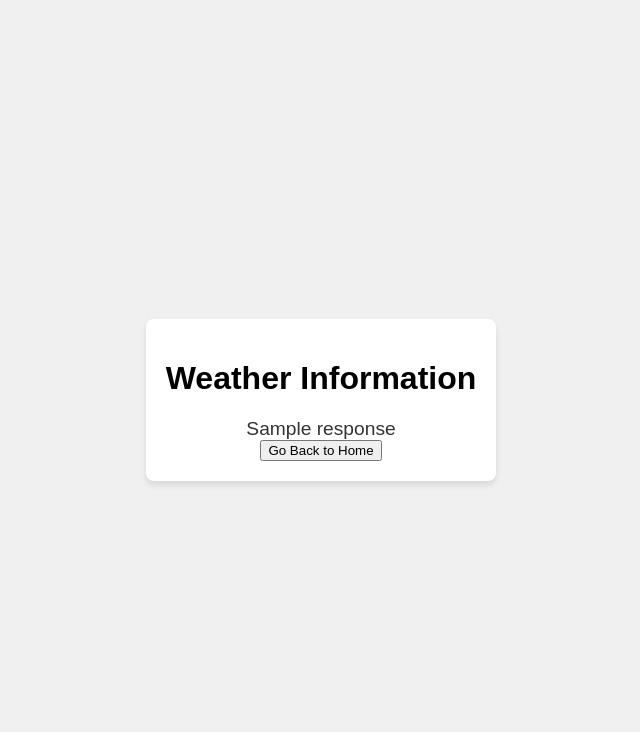
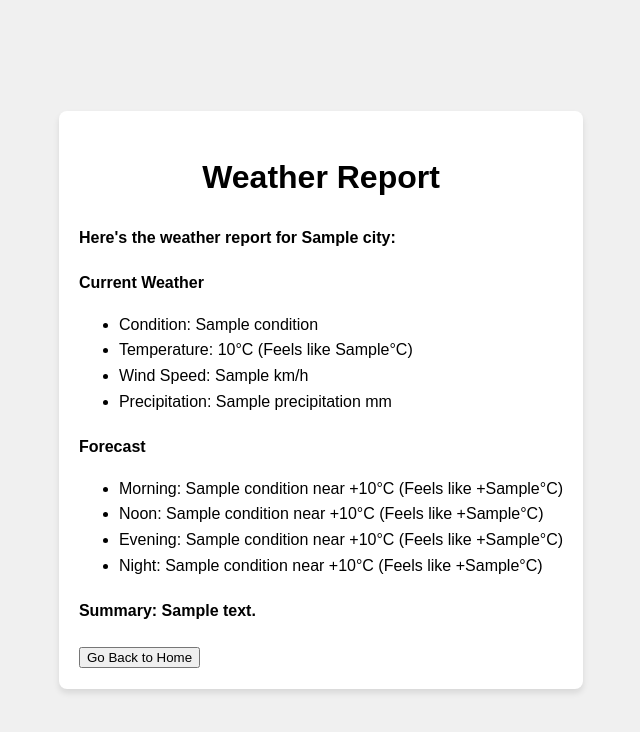
Before and after one commit to manumaan/flask-mcp-weather, a Flask app: template templates/weather.html in a window 1280 px wide. Shown: the top 732 px of the page, without its empty margins (319-959 px from the left). Run offline with Flask 3, Linux system fonts and the light colour scheme; the template is opened without the code that fills it: most values are stand-ins (such as "Sample title", 1, 10 or a date in 2020).

Commit message:
Formatting

```diff
--- a/templates/weather.html
+++ b/templates/weather.html
@@ -3,7 +3,7 @@
 <head>
     <meta charset="UTF-8">
     <meta name="viewport" content="width=device-width, initial-scale=1.0">
-    <title>Weather Result</title>
+    <title>Weather Report</title>
     <style>
         body {
             font-family: Arial, sans-serif;
@@ -16,24 +16,51 @@
             background-color: #f0f0f0;
         }
         .container {
-            text-align: center;
+            text-align: left;
             background: white;
             padding: 20px;
             border-radius: 8px;
             box-shadow: 0 4px 6px rgba(0, 0, 0, 0.1);
+            max-width: 600px;
+            line-height: 1.6;
         }
-        .response {
-            font-size: 1.2em;
-            color: #333;
-            margin-top: 20px;
+        h1 {
+            text-align: center;
+        }
+        .section {
+            margin-bottom: 20px;
+        }
+        .summary {
+            font-weight: bold;
         }
     </style>
 </head>
 <body>
     <div class="container">
-        <h1>Weather Information</h1>
-        <div class="response">
-            {{ response }}
+        <h1>Weather Report</h1>
+        <div class="section">
+            <strong>Here's the weather report for {{ city }}:</strong>
+        </div>
+        <div class="section">
+            <strong>Current Weather</strong>
+            <ul>
+                <li>Condition: {{ response.current_condition.condition }}</li>
+                <li>Temperature: {{ response.current_condition.temperature }}°C (Feels like {{ response.current_condition.feels_like }}°C)</li>
+                <li>Wind Speed: {{ response.current_condition.wind_speed }} km/h</li>
+                <li>Precipitation: {{ response.current_condition.precipitation }} mm</li>
+            </ul>
+        </div>
+        <div class="section">
+            <strong>Forecast</strong>
+            <ul>
+                <li>Morning: {{ response.forecast.morning.condition }} near +{{ response.forecast.morning.temperature }}°C (Feels like +{{ response.forecast.morning.feels_like }}°C)</li>
+                <li>Noon: {{ response.forecast.noon.condition }} near +{{ response.forecast.noon.temperature }}°C (Feels like +{{ response.forecast.noon.feels_like }}°C)</li>
+                <li>Evening: {{ response.forecast.evening.condition }} near +{{ response.forecast.evening.temperature }}°C (Feels like +{{ response.forecast.evening.feels_like }}°C)</li>
+                <li>Night: {{ response.forecast.night.condition }} near +{{ response.forecast.night.temperature }}°C (Feels like +{{ response.forecast.night.feels_like }}°C)</li>
+            </ul>
+        </div>
+        <div class="section summary">
+            Summary: {{ response.summary }}
         </div>
         <button onclick="window.location.href='/'">Go Back to Home</button>
     </div>
```
